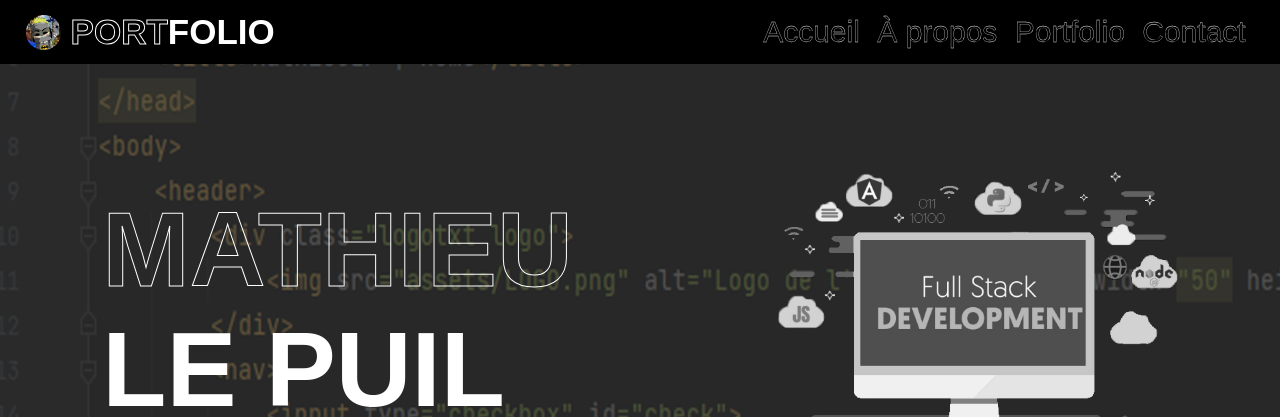
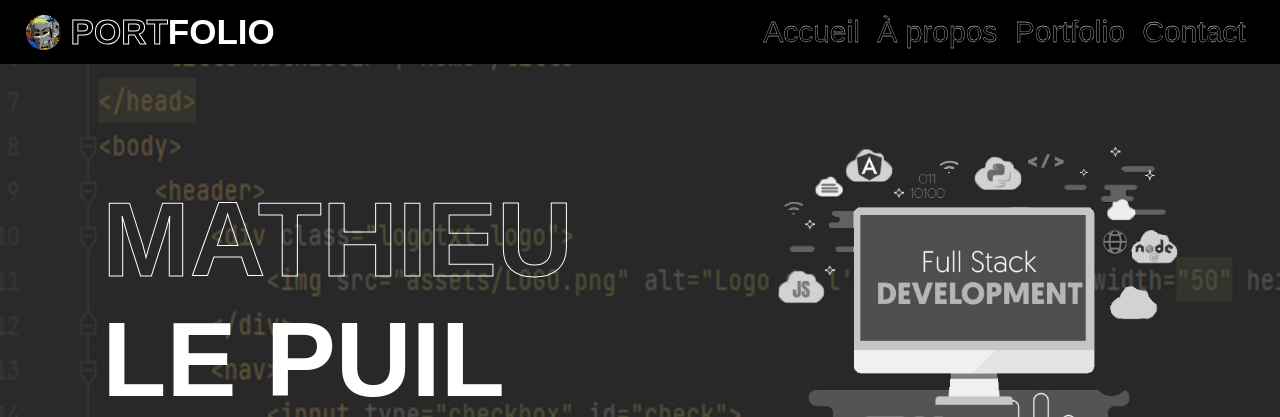
Before and after one commit to MathieuLePuil/portfolio.mathieulp.fr, a PHP site: page / in a window 1280 px wide. Shown: the top 417 px of the page. Run offline with PHP 8.4, Linux system fonts and the light colour scheme; some libraries are stand-ins or nearby versions.

Commit message:
Auto Commit

```diff
--- a/style/style.css
+++ b/style/style.css
@@ -168,12 +168,12 @@ nav {
 }
 
 .img-fullstack-dev img {
-    width: 800px;
+    width: 600px;
 }
 
 .name {
     font-size: 70px;
-    margin-top: 220px;
+    margin-top: 210px;
 }
 
 #typingmoins {
@@ -187,7 +187,7 @@ nav {
 @media screen and (max-width: 1446px) {
     .img-fullstack-dev img {
         width: 400px;
-        margin-top: 200px;
+        margin-top: 175px;
     }
 }
 
```
